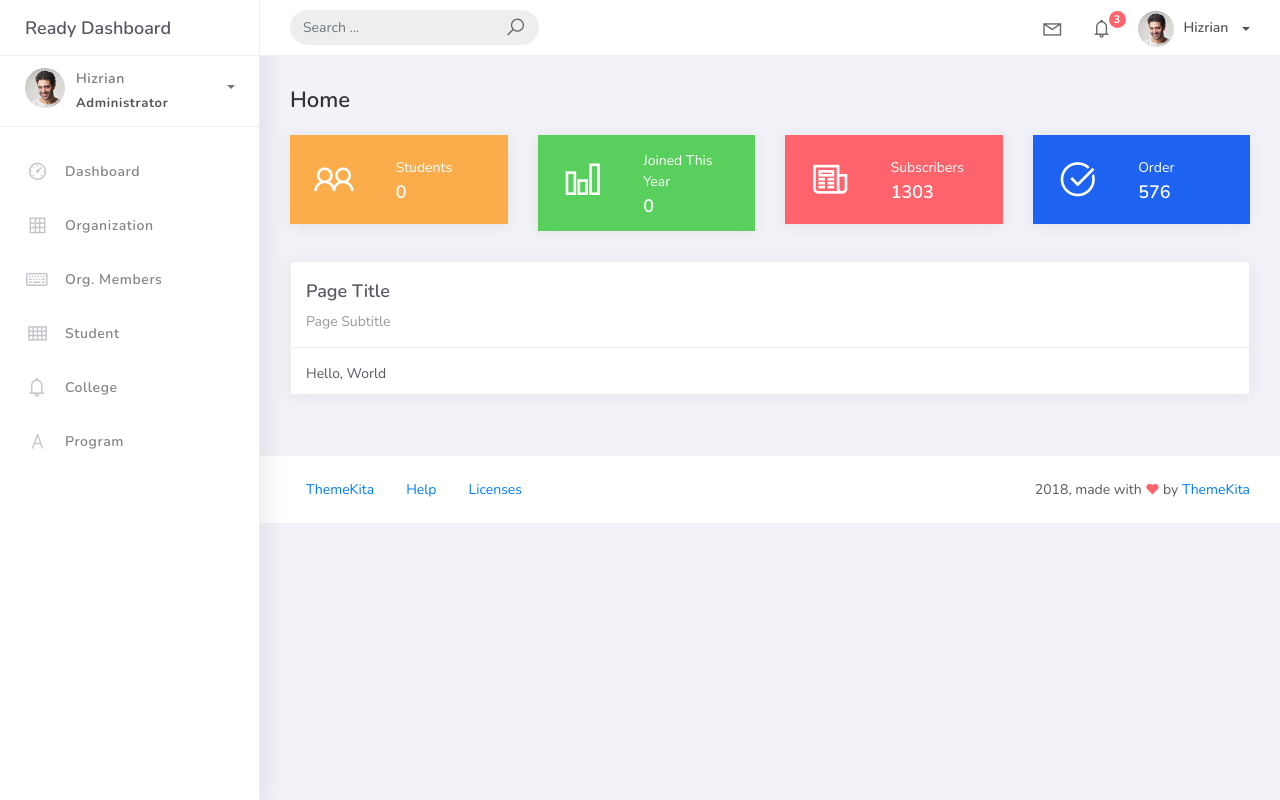
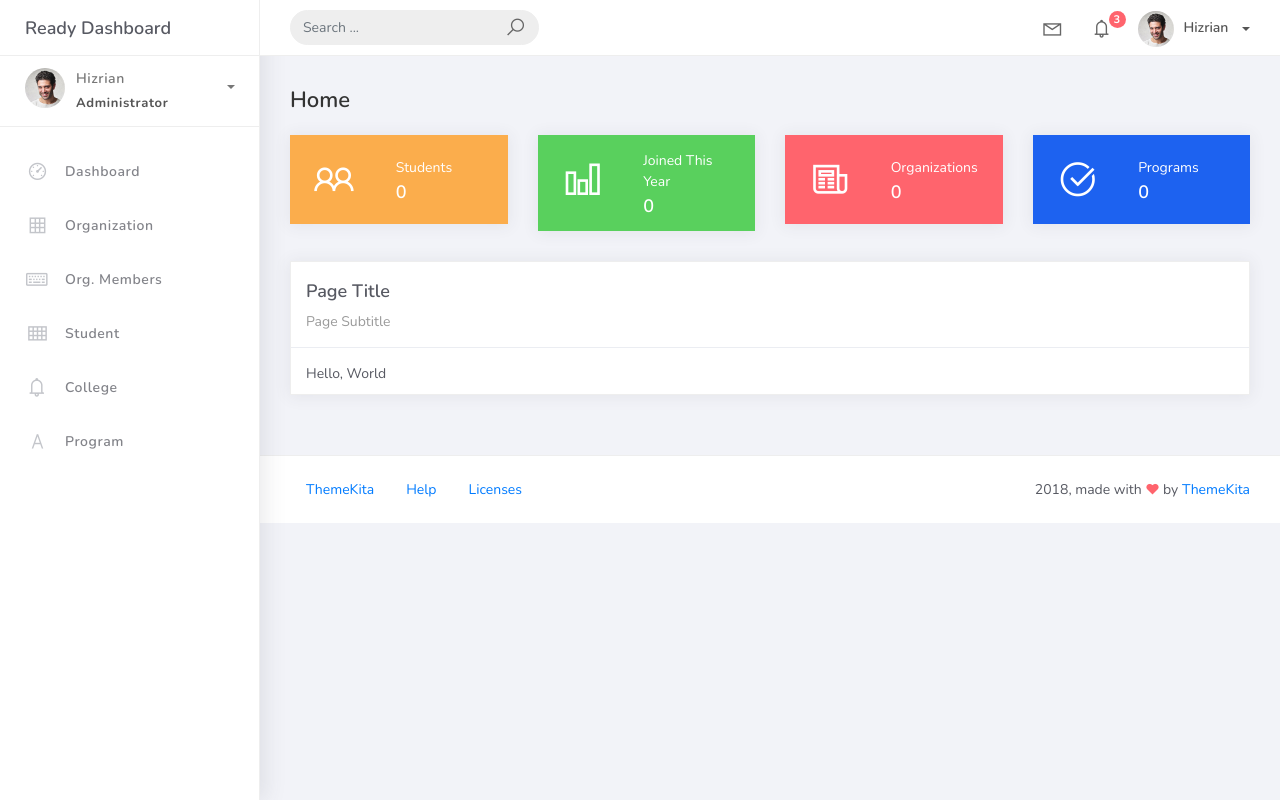
Before and after one commit to FernandezCorporate/PSUSphere, a Django app: page / in a window 1280 px wide. Run offline with Django 5.2, Linux system fonts and the light colour scheme; data that the repository does not hold is empty; some libraries are stand-ins or nearby versions.

Commit message:
Dashboard tasks completed

```diff
--- a/projectsite/studentorg/views.py
+++ b/projectsite/studentorg/views.py
@@ -29,6 +29,8 @@ class HomePageView(ListView):
     )
 
     context["students_joined_this_year"] = count
+    context["organization_count"] = Organization.objects.count()
+    context["prog_count"] = Program.objects.count()
     return context
 
 class OrganizationList(ListView):
--- a/projectsite/templates/home.html
+++ b/projectsite/templates/home.html
@@ -54,8 +54,8 @@
                 </div>
                 <div class="col-7 d-flex align-items-center">
                   <div class="numbers">
-                    <p class="card-category">Subscribers</p>
-                    <h4 class="card-title">1303</h4>
+                    <p class="card-category">Organizations</p>
+                    <h4 class="card-title">{{ organization_count }}</h4>
                   </div>
                 </div>
               </div>
@@ -74,8 +74,8 @@
                 </div>
                 <div class="col-7 d-flex align-items-center">
                   <div class="numbers">
-                    <p class="card-category">Order</p>
-                    <h4 class="card-title">576</h4>
+                    <p class="card-category">Programs</p>
+                    <h4 class="card-title">{{ prog_count }}</h4>
                   </div>
                 </div>
               </div>
```
